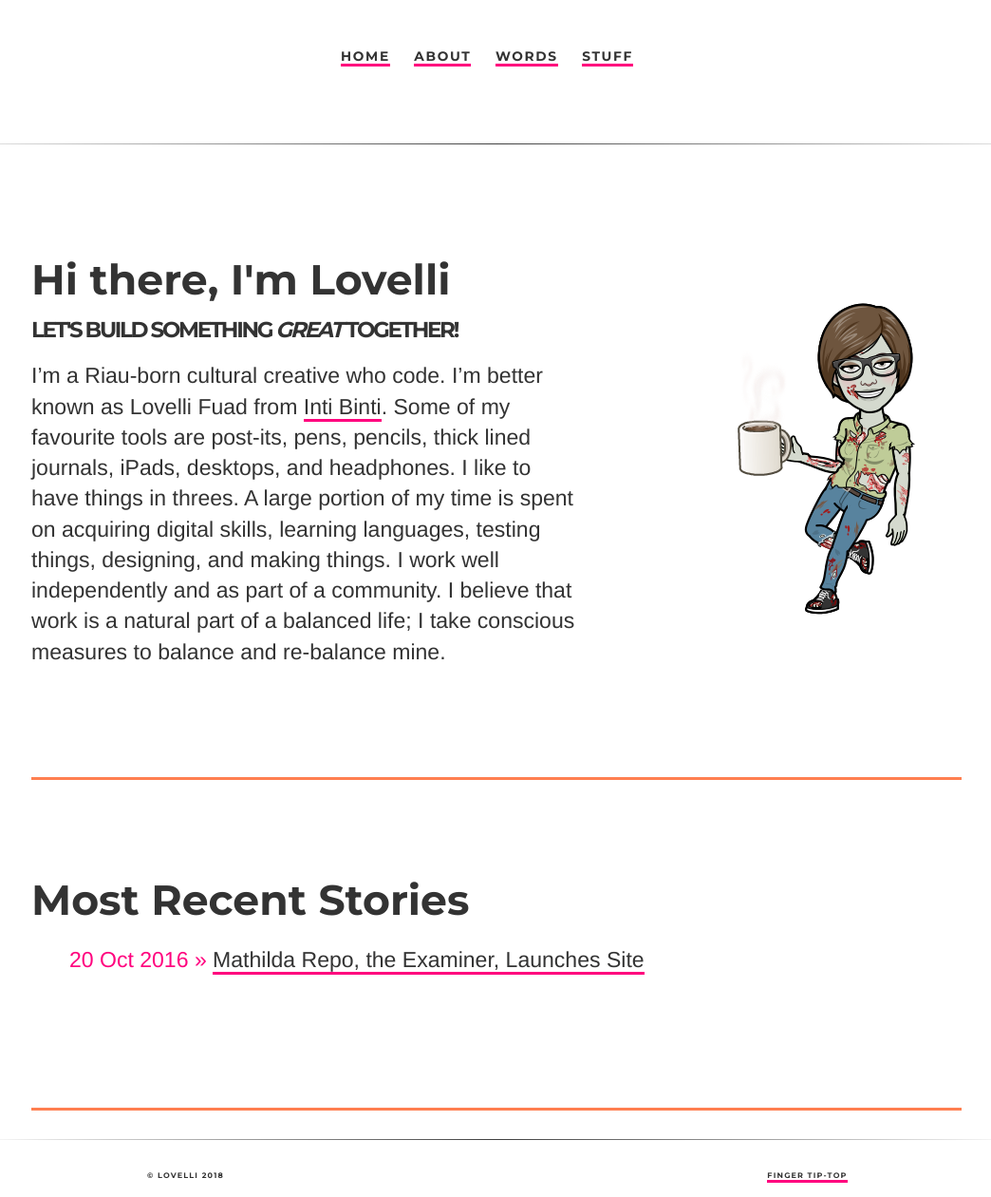
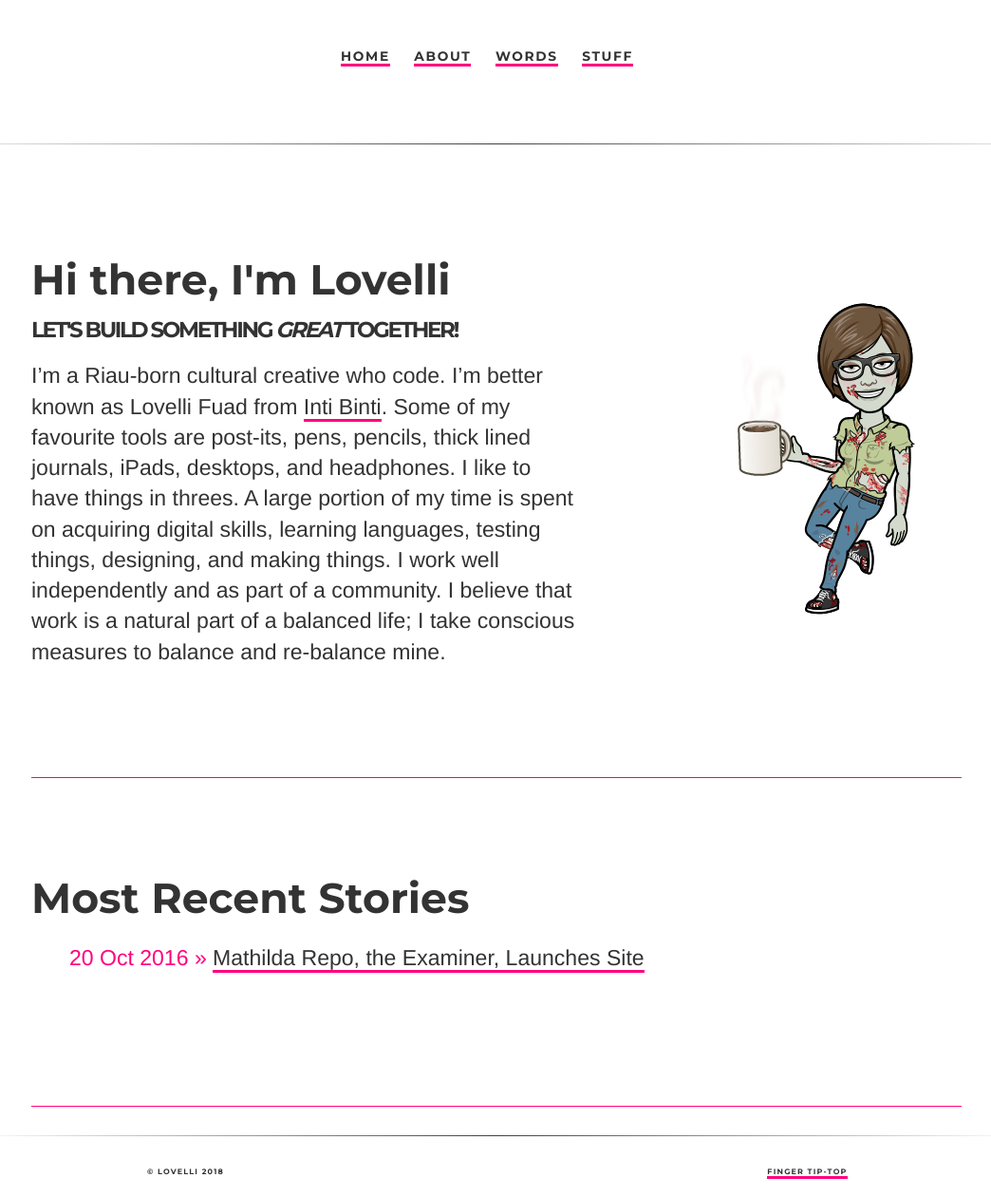
Before and after one commit to ariesti/ariesti.github.io, a Jekyll site: the page built from index.html, in a window 1280 px wide. Shown: the whole page at 95% size, without its empty margins (117-1161 px from the left). Built offline with Jekyll 4.4.1, drawn with Linux system fonts in a browser that asks for light colours.

Commit message:
Update main.css

```diff
--- a/css/main.css
+++ b/css/main.css
@@ -113,8 +113,9 @@
 	padding-top: 100px;
 	padding-bottom: 100px;
 	background-color: #fff;
+	border-width: 1px;
 	border-bottom-style: solid;
-    	border-bottom-color: coral;
+    	border-bottom-color: #ff017e;
 }
 #middle { padding-top: 30px; padding-bottom: 30px; background-color: #fff; }
 #wrapper { padding: 0 100px; background: #fff; }
```
